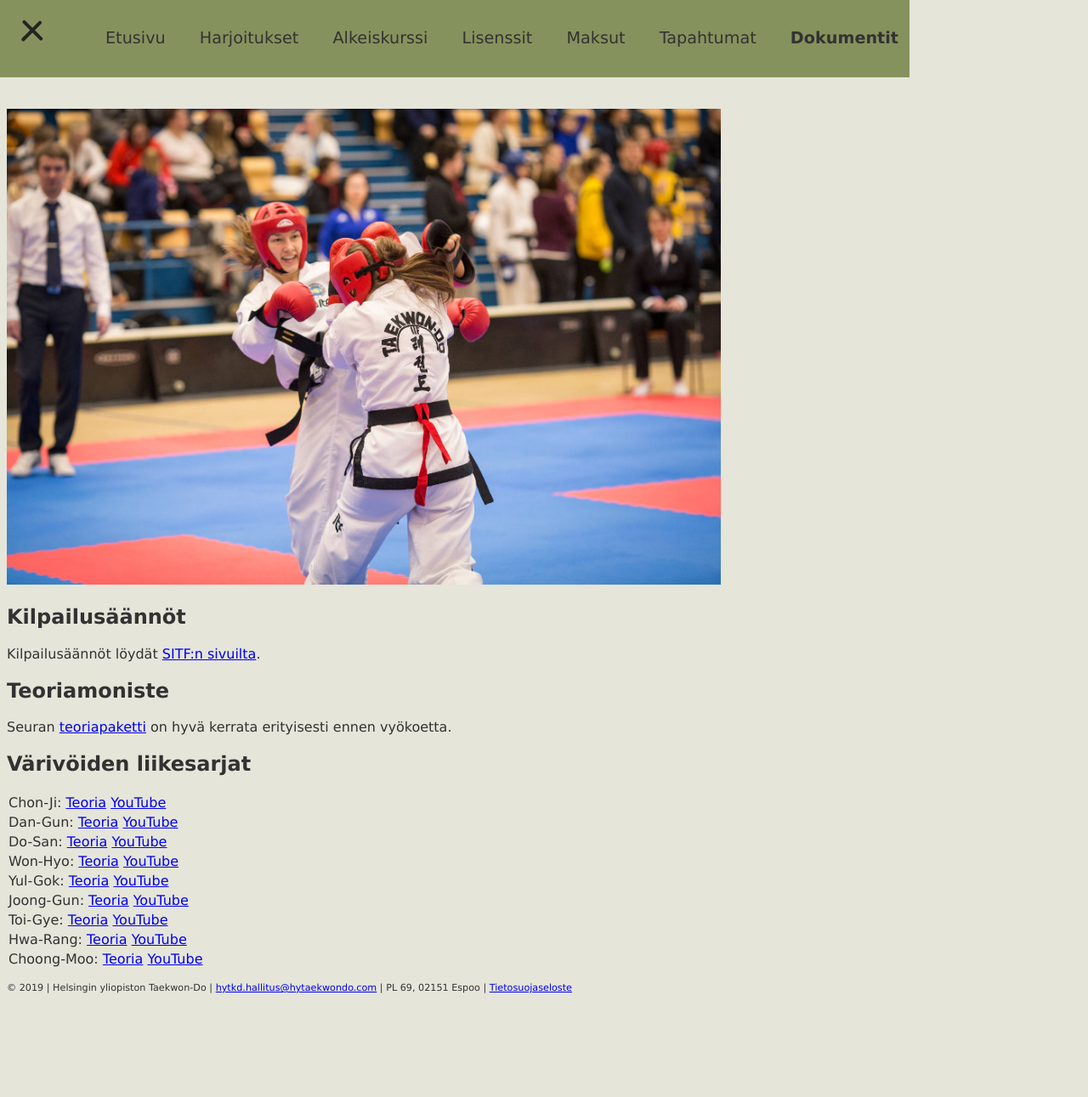
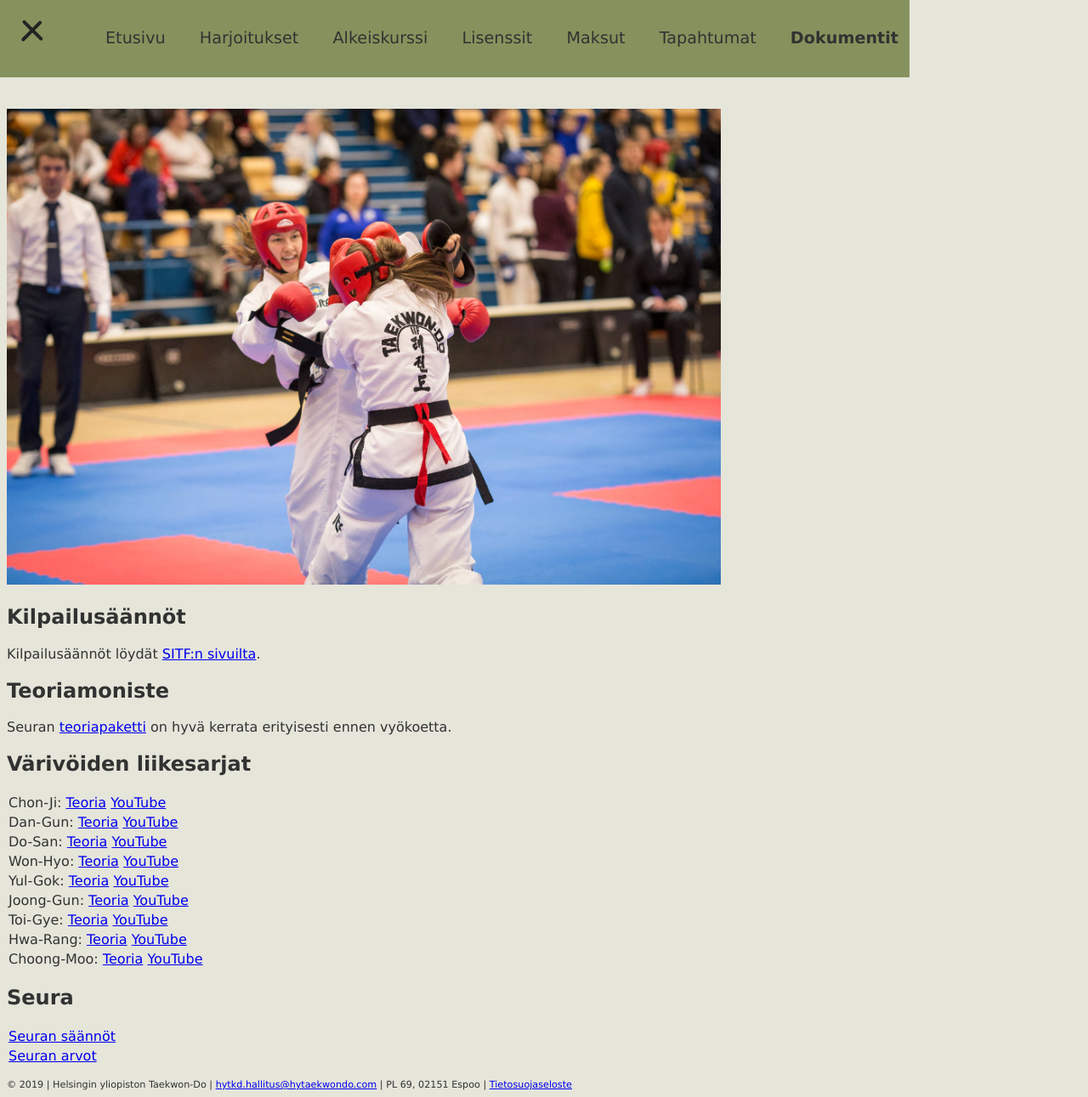
Before and after one commit to hytkd/website, a Jekyll site: the page built from documents.html, in a window 1280 px wide and 1291 px high. Shown: the whole window at 85% size. Built offline with Jekyll 4.4.1, drawn with Linux system fonts in a browser that asks for light colours.

Commit message:
Add rules and values to the website

```diff
--- a/documents.html
+++ b/documents.html
@@ -18,3 +18,10 @@ title: HYTKD - Dokumentit
 		<li>{{ item.name }}: <a href="documents/patterns/{{ item.pdf }}">Teoria</a> <a href="{{ item.youtube }}">YouTube</a></li>
 	{% endfor %}
 </ul>
+
+<h2>Seura</h2>
+
+<ul class="non-indented-list">
+	<li><a href="documents/rules.pdf" target="_blank">Seuran säännöt</a></li>
+	<li><a href="documents/values.pdf" target="_blank">Seuran arvot</a></li>
+</ul>
```
Also changed, not shown: 2 other files.
